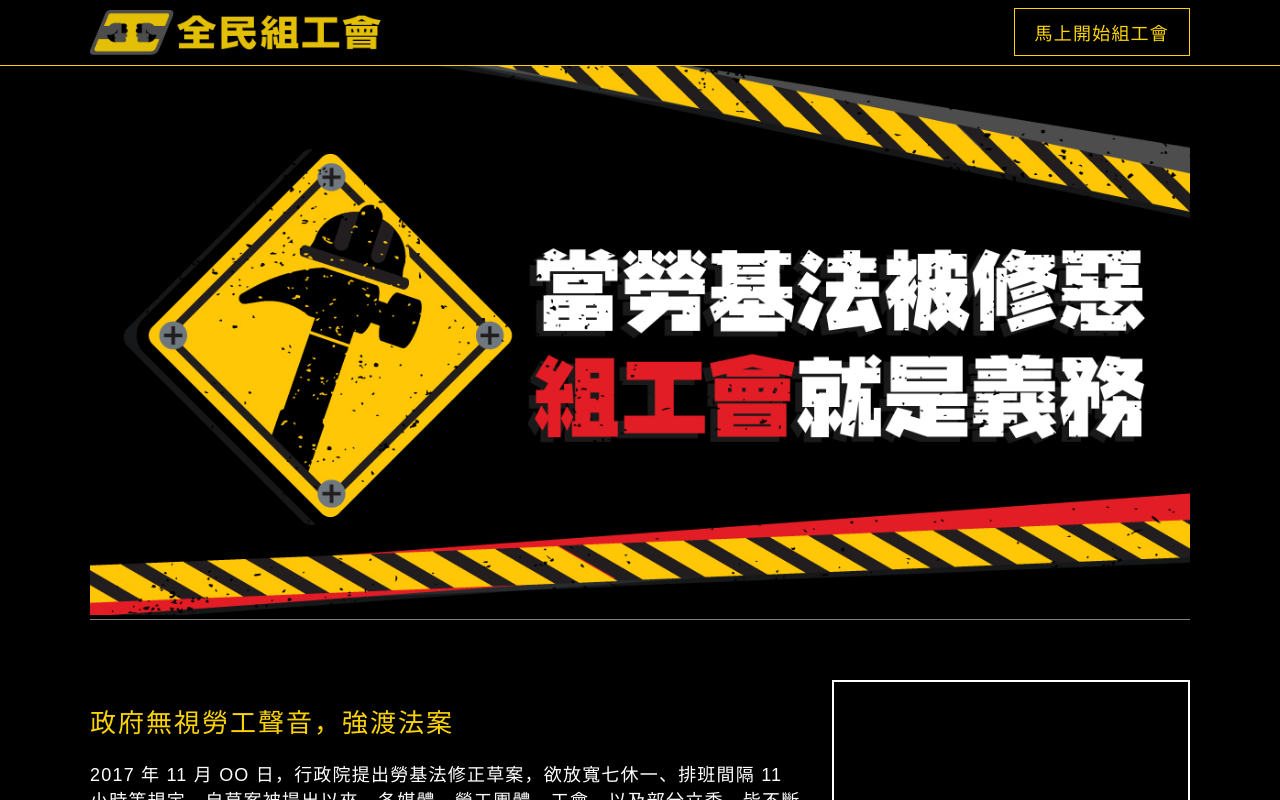
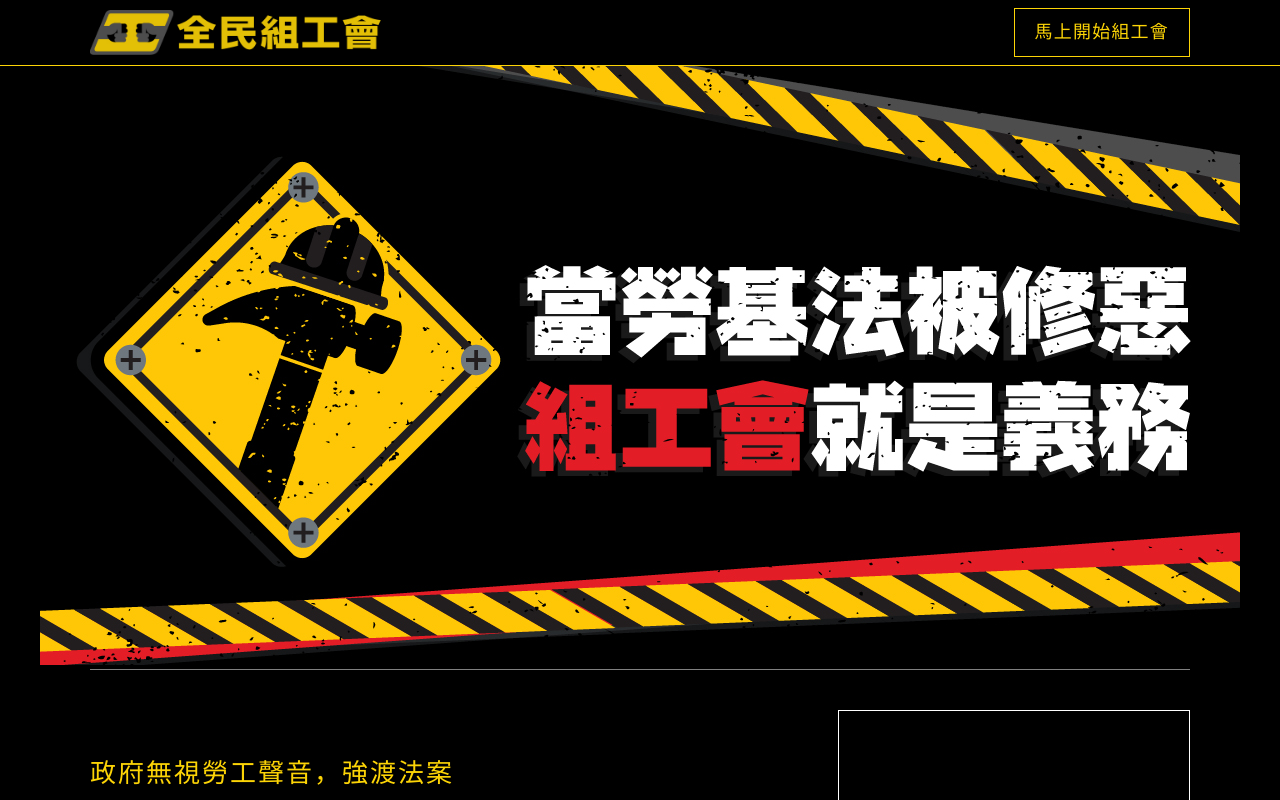
Before and after one commit to goodjoblife/LaborUnion, a React (Create React App) app: page / in a window 1280 px wide. Shown: the top 800 px of the page. Built offline with nearby package versions, Linux system fonts and the light colour scheme.

Commit message:
add RWD styles

```diff
--- a/src/App.js
+++ b/src/App.js
@@ -18,8 +18,8 @@ class App extends Component {
     return (
       <StyledMain>
         <Header />
+        <Banner className="index-banner"/>
         <div className="container">
-          <Banner />
           <Section className="section1">
             <div className="left">
               <h2 className="title">政府無視勞工聲音，強渡法案</h2>
@@ -27,21 +27,19 @@ class App extends Component {
               <p>然而，民進黨政府仍欲以優勢人數強渡法案。</p>
             </div>
             <div className="right">
-              <img src={tmpImg} />
             </div>
           </Section>
           <Section className="section2">
-            <div className="left">
-              <img src={tmpImg}/>
-            </div>
             <div className="right">
               <h2 className="title">只見彈性，不見保障的勞基法修正案</h2>
               <p>此次勞基法修正案，美其名為跟隨國際潮流，朝「高彈性、高保障」的方向修法。然而，草案內容只見「高彈性」，未見「高保障」。</p>
               <p>政府欲將勞動條件交給工會、勞資會議協商，卻忽略台灣工會組織率僅 7%、許多企業未有勞資會議或勞資會議徒具形式的事實。</p>
               <p>我們沒有看到政府有任何動作要強化工會功能、協助勞工組織工會、落實勞資會議。試問政府，「高保障」到底在哪裡？</p>
             </div>
+            <div className="left">
+            </div>
           </Section>
-          <Section>
+          <Section className="tight-section">
             <h2 className="align-center">面對勞基法鬆綁，我們可以採取甚麼行動？</h2>
             <p>除了聲援抗議活動、鍵盤分享抗議資訊外，其實我們還可以做得更多——我們可以<span className="red-text">組織工會</span>！</p>
             <p>有了工會，我們才能有更強的談判力量，拒絕雇主要求連續工作十二天、拒絕排班只間隔八小時。才有機會在公聽會上發表意見，讓勞工的聲音被聽見。我們才有足夠的動員能力，上街表達意見，或是發動罷工。</p>
@@ -57,9 +55,9 @@ class App extends Component {
               <Button>馬上開始組工會</Button>
             </div>
           </Section>
-          <Section>
+          <Section className="section3">
             <h2 className="align-center">籌組流程</h2>
-            <div className="align-center flex">
+            <div className="align-center flex flow-container">
               <Rectangle
                 iconImg={docImg}
                 title='1. 線上連署'
@@ -81,9 +79,11 @@ class App extends Component {
                 content='召開工會成立大會，檢送必要文件至主管機關，正式成立工會。'
               />
             </div>
-            <p>從第二個步驟起，將由台灣工人先鋒協會協助我們組織工會。台灣工人先鋒協會是由勞動九五聯盟、醫師勞動條件改革小組、台大工會、政大學生勞動權益促進會等組織的部分資深成員所組織的勞工團體，曾協助百貨業專櫃人員組織台灣專櫃暨銷售人員產業工會。</p>
+            <div className="tight-section">
+              <p>從第二個步驟起，將由台灣工人先鋒協會協助我們組織工會。台灣工人先鋒協會是由勞動九五聯盟、醫師勞動條件改革小組、台大工會、政大學生勞動權益促進會等組織的部分資深成員所組織的勞工團體，曾協助百貨業專櫃人員組織台灣專櫃暨銷售人員產業工會。</p>
+            </div>
           </Section>
-          <Section>
+          <Section className="align-center">
             <h2>合作單位</h2>
             <div>
               <img />
--- a/src/App.style.js
+++ b/src/App.style.js
@@ -1,5 +1,7 @@
 
 import styled from 'styled-components';
+
+import { MEDIA } from './constants/style.constant';
 
 const StyledMain = styled.div`
     background-color: black;
@@ -18,6 +20,7 @@ const StyledMain = styled.div`
     p, span, button, a {
         font-weight: 300;
         letter-spacing: 1.2px;
+        line-height: 1.5em;
     }
 
     .align-center {
@@ -26,21 +29,92 @@ const StyledMain = styled.div`
 
     .flex {
         display: flex;
-        justify-content: space-between;
+        justify-content: center;
         flex-wrap: wrap;
     }
 
-    .section1, .section2 {
-        display: flex;
-        .left {
-            margin-right: 25px;
+    .banner {
+        padding-top: 65px;
+        @media (max-width: ${MEDIA.SM_MAX}px) {
+            padding-top: 55px;
         }
     }
 
     .container {
         max-width: 1100px;
         margin: auto;
-        padding-top: 65px;
+        padding: 0 50px;
+
+        @media (max-width: ${MEDIA.SM_MAX}px) {
+            max-width: 100%;
+            padding-left: 40px;
+            padding-right: 40px;
+        }
+        @media (max-width: ${MEDIA.XS_MAX}px) {
+            max-width: 100%;
+            padding-left: 20px;
+            padding-right: 20px;
+            .section {
+                padding: 30px 0;
+            }
+        }
+    }
+
+    .section1 {
+        position: relative;
+        .left {
+            margin-right: 375px;
+            @media (max-width: ${MEDIA.MD_MAX}px) {
+                margin-right: 0;
+            }
+        }
+        .right {
+            border: 1px solid white;
+            position: absolute;
+            width: 350px;
+            height: 275px;
+            right: 0;
+            top: 40px;
+            @media (max-width: ${MEDIA.MD_MAX}px) {
+                position: static;
+                width: 100%;
+                height: auto;
+            }
+        }
+    }
+
+    .section2 {
+        position: relative;
+        .right {
+            margin-left: 375px;
+            @media (max-width: ${MEDIA.MD_MAX}px) {
+                margin-left: 0;
+            }
+        }
+        .left {
+            border: 1px solid white;
+            position: absolute;
+            width: 350px;
+            height: 275px;
+            left: 0;
+            top: 60px;
+            @media (max-width: ${MEDIA.MD_MAX}px) {
+                position: static;
+                width: 100%;
+                height: auto;
+            }
+        }
+    }
+
+    .tight-section {
+        max-width: 800px;
+        margin: auto;
+    }
+
+    .section3 {
+        .flow-container {
+            margin: 40px 0px;
+        }
     }
 
     .red-text {
--- a/src/components/Header.jsx
+++ b/src/components/Header.jsx
@@ -6,6 +6,8 @@ import Button from './Button';
 import logo from '../assets/logo.jpg';
 import logoName from '../assets/logo-name.png';
 
+import { MEDIA } from '../constants/style.constant';
+
 const StyledHeader = styled.div`
     border-bottom: 1px solid #FCD406;
     position: fixed;
@@ -13,18 +15,54 @@ const StyledHeader = styled.div`
     width: 100%;
     height: 65px;
     background-color: black;
+    z-index: 10000;
+
+    @media (max-width: ${MEDIA.SM_MAX}px) {
+        height: 55px;
+    }
 
     .header-container {
         max-width: 1100px;
         margin: auto;
+        padding: 0 50px;
+
+        @media (max-width: ${MEDIA.SM_MAX}px) {
+            max-width: 100%;
+            padding: 0 10px;
+        }
+        @media (max-width: ${MEDIA.XS_MAX}px) {
+            max-width: 100%;
+            padding: 0 10px;
+        }
+
         .header-logo {
             padding: 10px 0;
             height: 45px;
+
+            @media (max-width: ${MEDIA.SM_MAX}px) {
+                height: 25px;
+                padding: 15px 0;
+            }
+            @media (max-width: ${MEDIA.XS_MAX}px) {
+                height: 20px;
+                padding: 18px 0;
+            }
         }
         .cta-button {
             margin-top: 8px;
             padding: 10px 20px;
             float: right;
+
+            @media (max-width: ${MEDIA.SM_MAX}px) {
+                margin-top: 8px;
+                padding: 7px 10px;
+                font-size: 16px;
+            }
+            @media (max-width: ${MEDIA.XS_MAX}px) {
+                margin-top: 8px;
+                padding: 7px 10px;
+                font-size: 14px;
+            }
         }
 
     }
--- a/src/components/Rectangle.jsx
+++ b/src/components/Rectangle.jsx
@@ -8,6 +8,7 @@ const StyledRectangle = styled.div`
     width: 250px;
     height: 250px;
     padding: 30px 20px;
+    margin: 10px;
 
     &:hover {
         background-color: #FCD406;
--- a/src/components/Section.jsx
+++ b/src/components/Section.jsx
@@ -9,7 +9,7 @@ const StyledSection = styled.div`
 
 const Section = ({ children, className }) => {
     return (
-        <StyledSection className={className}>{children}</StyledSection>
+        <StyledSection className={`${className} section`}>{children}</StyledSection>
     );
 }
 
--- /dev/null
+++ b/src/constants/style.constant.js
@@ -0,0 +1,7 @@
+
+export const MEDIA = {
+    XS_MAX: 400,
+    SM_MAX: 768,
+    MD_MAX: 900,
+    LG_MAX: 1200,
+}
```
